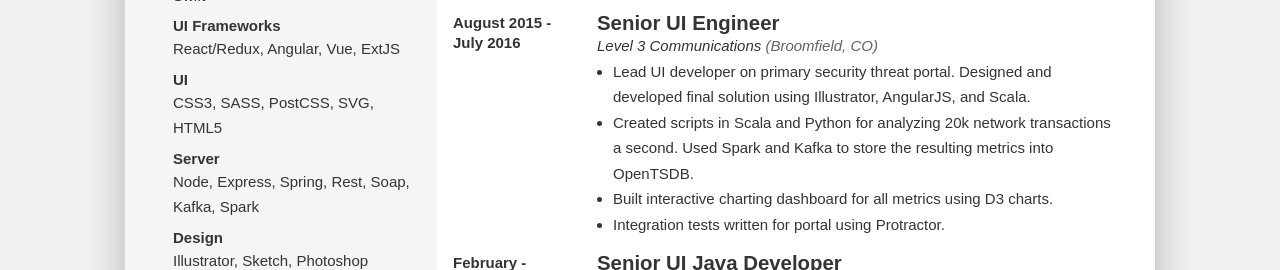
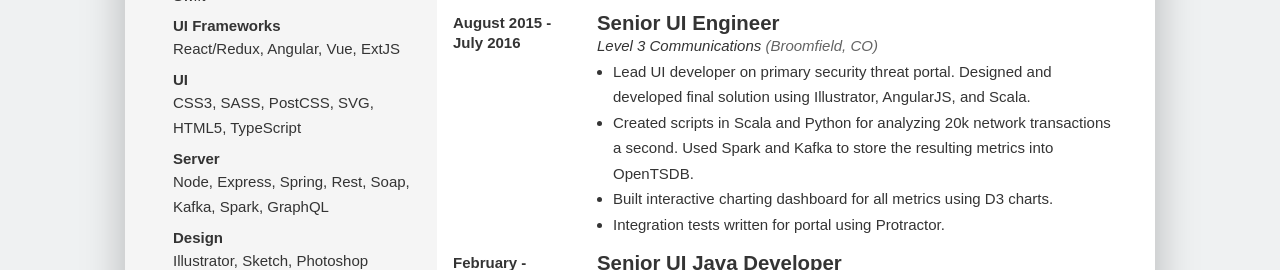
Before and after one commit to pbn04001/pete-nelson-web, a Vue app: page /resume in a window 1280 px wide. Shown: the part 739-1009 px from the top of the page. Built offline with nearby package versions, Linux system fonts and the light colour scheme.

Commit message:
Update resume

```diff
--- a/src/views/Resume.vue
+++ b/src/views/Resume.vue
@@ -48,11 +48,11 @@
             </div>
             <div class="resume__info">
               <label>UI</label>
-              CSS3, SASS, PostCSS, SVG, HTML5
+              CSS3, SASS, PostCSS, SVG, HTML5, TypeScript
             </div>
             <div class="resume__info">
               <label>Server</label>
-              Node, Express, Spring, Rest, Soap, Kafka, Spark
+              Node, Express, Spring, Rest, Soap, Kafka, Spark, GraphQL
             </div>
             <div class="resume__info">
               <label>Design</label>
```
